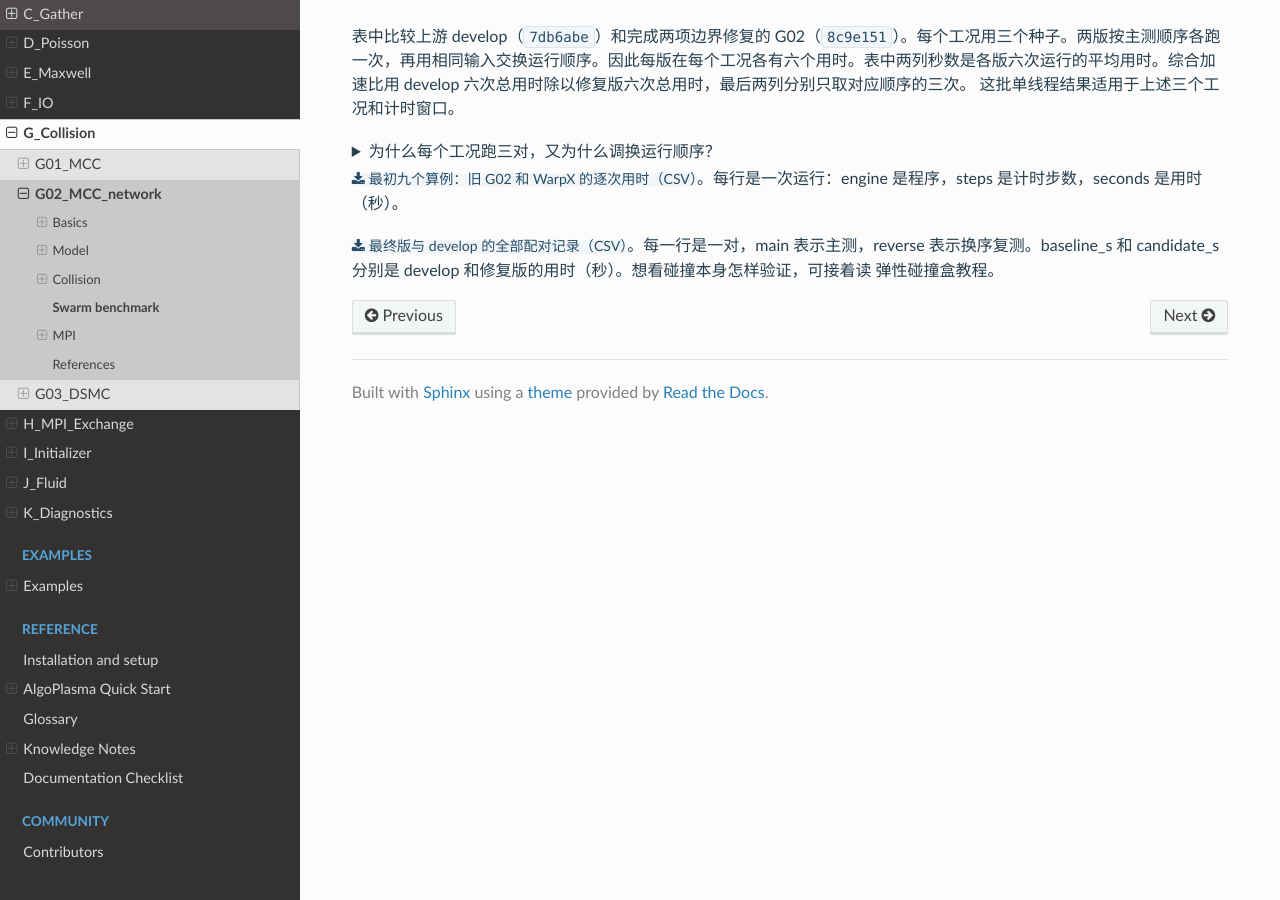
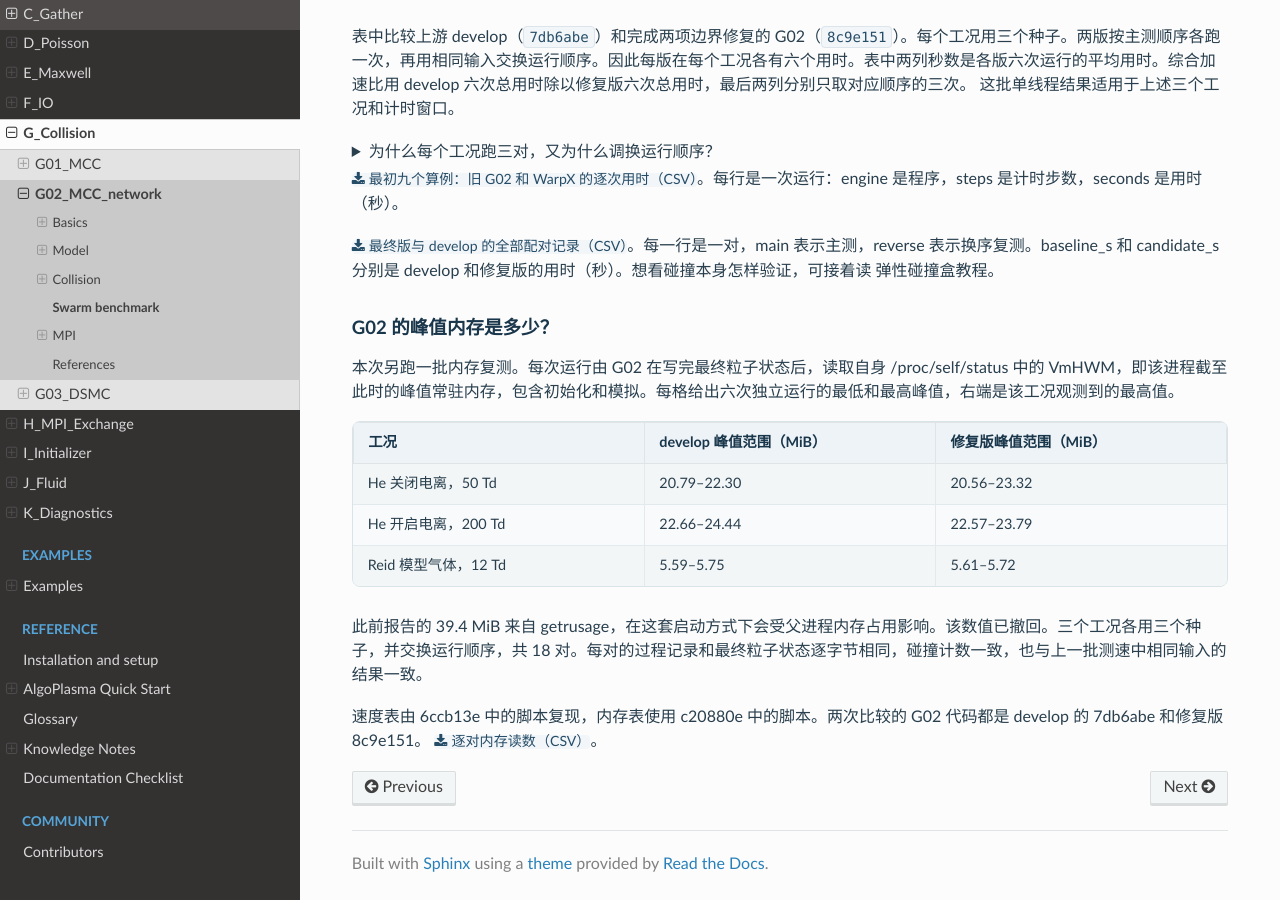
Before and after one commit to AlgoPlasma/AlgoPlasma, a Sphinx documentation site: the page built from docs/source/rst_files/G_Collision/G02_MCC_network/swarm_performance.rst, in a window 1280 px wide and 900 px high, scrolled down 1923 px. Built offline with Sphinx 7.4.7 and the Read the Docs theme 3.1.0, drawn with Linux system fonts in a browser that asks for light colours; formulas are drawn with MathJax 3; pages that are not in the unit, such as notebooks, are missing from menus; the version number could not be read and is left out.

Commit message:
docs(g02): 更正峰值内存并注明两批测量的脚本版本

```diff
--- a/docs/source/rst_files/G_Collision/G02_MCC_network/swarm_performance.rst
+++ b/docs/source/rst_files/G_Collision/G02_MCC_network/swarm_performance.rst
@@ -93,6 +93,30 @@ Performance optimization and verification of the G02 Monte Carlo collision modul
 
    :download:`最终版与 develop 的全部配对记录（CSV） <../../../../../tests/009_collision/G02_MCC_network/final_timings.csv>`。每一行是一对，main 表示主测，reverse 表示换序复测。baseline_s 和 candidate_s 分别是 develop 和修复版的用时（秒）。想看碰撞本身怎样验证，可接着读 :doc:`弹性碰撞盒教程 </tests/009_collision/G02_collision_box>`。
 
+   .. rubric:: G02 的峰值内存是多少？
+
+   本次另跑一批内存复测。每次运行由 G02 在写完最终粒子状态后，读取自身 /proc/self/status 中的 VmHWM，即该进程截至此时的峰值常驻内存，包含初始化和模拟。每格给出六次独立运行的最低和最高峰值，右端是该工况观测到的最高值。
+
+   .. list-table::
+      :header-rows: 1
+
+      * - 工况
+        - develop 峰值范围（MiB）
+        - 修复版峰值范围（MiB）
+      * - He 关闭电离，50 Td
+        - 20.79–22.30
+        - 20.56–23.32
+      * - He 开启电离，200 Td
+        - 22.66–24.44
+        - 22.57–23.79
+      * - Reid 模型气体，12 Td
+        - 5.59–5.75
+        - 5.61–5.72
+
+   此前报告的 39.4 MiB 来自 getrusage，在这套启动方式下会受父进程内存占用影响。该数值已撤回。三个工况各用三个种子，并交换运行顺序，共 18 对。每对的过程记录和最终粒子状态逐字节相同，碰撞计数一致，也与上一批测速中相同输入的结果一致。
+
+   速度表由 6ccb13e 中的脚本复现，内存表使用 c20880e 中的脚本。两次比较的 G02 代码都是 develop 的 7db6abe 和修复版 8c9e151。 :download:`逐对内存读数（CSV） <../../../../../tests/009_collision/G02_MCC_network/vmhwm_pairs.csv>`。
+
 .. container:: ap-lang ap-lang-en
 
    .. rubric:: Why time a swarm of electrons?
@@ -174,3 +198,27 @@ Performance optimization and verification of the G02 Monte Carlo collision modul
    :download:`Original G02 vs WarpX: individual runs (CSV) <../../../../../tests/009_collision/G02_MCC_network/warpx_runs.csv>`. One row per run: engine, measured steps and elapsed seconds.
 
    :download:`Final G02 vs develop: all 18 pairs (CSV) <../../../../../tests/009_collision/G02_MCC_network/final_timings.csv>`. Each row is one pair. main and reverse identify the two orders. baseline_s and candidate_s are the elapsed seconds for develop and the fixed G02. For a physics check, see the :doc:`elastic collision box tutorial </tests/009_collision/G02_collision_box>`.
+
+   .. rubric:: How much memory did G02 use?
+
+   In a separate batch each G02 process read VmHWM from /proc/self/status after writing its final particle state. This gives its peak resident memory up to that point, including initialization and simulation. Each cell shows the lowest and highest of six run peaks.
+
+   .. list-table::
+      :header-rows: 1
+
+      * - Case
+        - develop peaks (MiB)
+        - Fixed G02 peaks (MiB)
+      * - He, ionization off, 50 Td
+        - 20.79–22.30
+        - 20.56–23.32
+      * - He, ionization on, 200 Td
+        - 22.66–24.44
+        - 22.57–23.79
+      * - Reid, 12 Td
+        - 5.59–5.75
+        - 5.61–5.72
+
+   The previous 39.4 MiB getrusage reading was sensitive to the launching process and has been withdrawn. The 18 pairs matched byte for byte for diagnostics and final particle states. Collision counts and outputs also matched the corresponding runs in the speed batch.
+
+   Use the runner from 6ccb13e for the speed table and c20880e for memory. Both compare G02 at 7db6abe and 8c9e151. :download:`Paired VmHWM readings (CSV) <../../../../../tests/009_collision/G02_MCC_network/vmhwm_pairs.csv>`.
```
Also changed, not shown: 3 other files.
